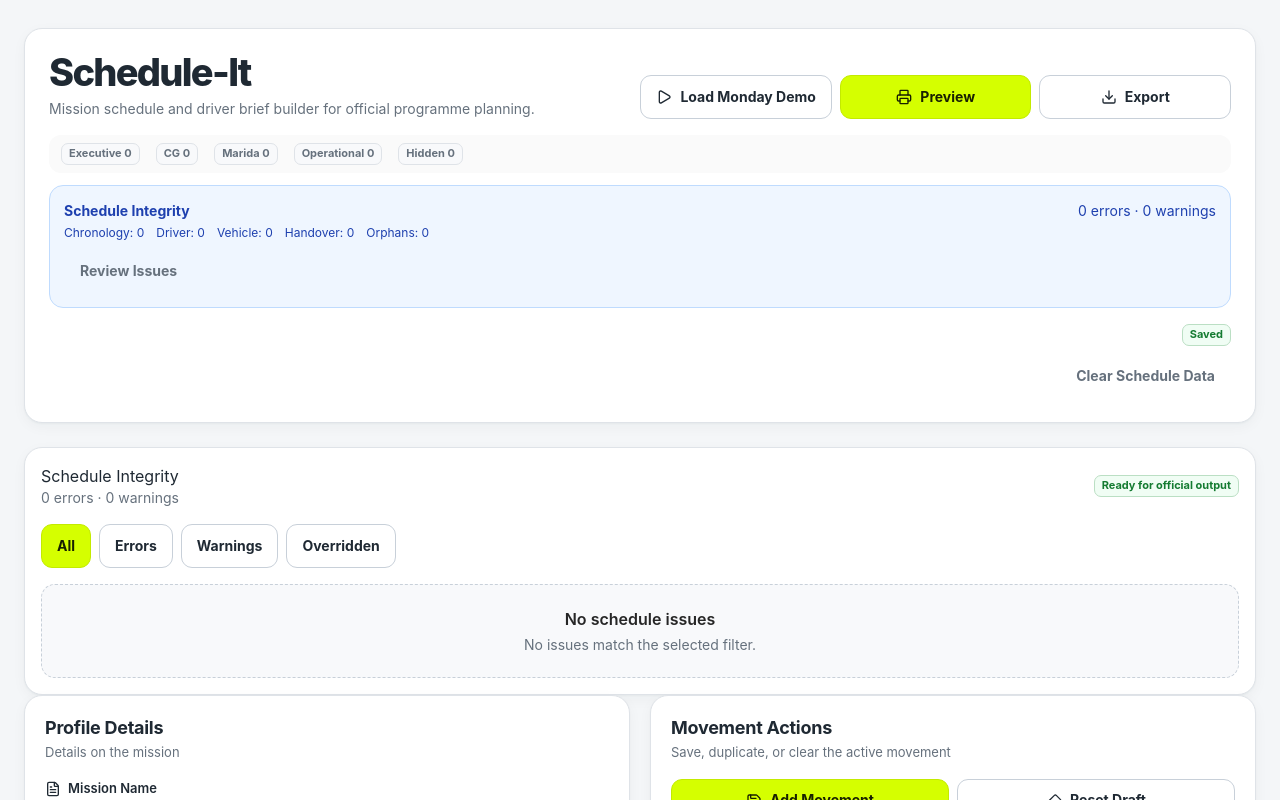
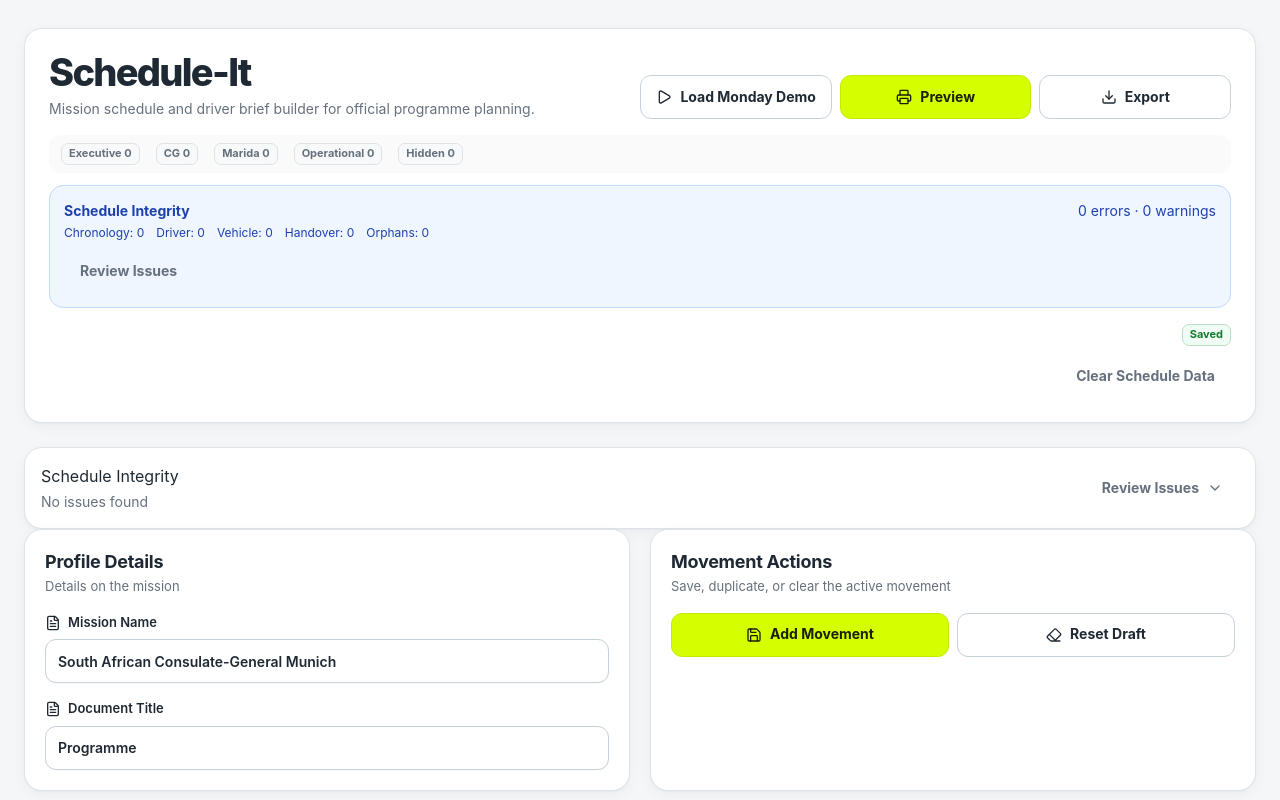
Before and after one commit to retronlinede-design/toolstack-schedule-it, a React (Vite) app: page / in a window 1280 px wide. Shown: the top 800 px of the page. Built offline with nearby package versions, Linux system fonts and the light colour scheme.

Commit message:
Make schedule integrity panel collapsible

```diff
--- a/src/components/integrity/IntegrityPanel.jsx
+++ b/src/components/integrity/IntegrityPanel.jsx
@@ -1,7 +1,9 @@
-import { useMemo, useState } from "react";
+import { ChevronDown } from "lucide-react";
+import { useEffect, useMemo, useReducer, useRef, useState } from "react";
 import Badge from "../ui/Badge";
 import { Button } from "../ui/Button";
 import EmptyState from "../ui/EmptyState";
+import { createIntegrityDisclosureState, integrityDisclosureReducer } from "./integrityDisclosure";
 
 const FILTERS = ["All", "Errors", "Warnings", "Overridden"];
 const category = (issue) => issue.type?.includes("CHRONOLOGY") || issue.type?.includes("TIME_SEQUENCE") ? "Chronology" : issue.type?.startsWith("DRIVER_") ? "Driver conflicts" : issue.type?.startsWith("VEHICLE_") ? "Vehicle conflicts" : issue.handoverId || issue.type?.includes("HANDOVER") ? "Handovers" : issue.type?.includes("UNKNOWN") || issue.type?.includes("ORPHAN") || issue.type?.includes("DUPLICATE_ID") ? "Orphan references" : "Warnings";
@@ -25,11 +27,32 @@ function groupIntegrityIssues(issues) {
 
 export default function IntegrityPanel({ integrity, onReviewIssue }) {
   const [filter, setFilter] = useState("All");
+  const [disclosure, dispatch] = useReducer(integrityDisclosureReducer, integrity.errors.length > 0, createIntegrityDisclosureState);
+  const contentRef = useRef(null);
+  const focusIssuesRef = useRef(false);
   const issues = useMemo(() => [...integrity.errors, ...integrity.warnings], [integrity]);
   const groups = groupIntegrityIssues(filterIntegrityIssues(issues, filter));
+
+  useEffect(() => { dispatch({ type: "sync", hasBlockingErrors: integrity.errors.length > 0 }); }, [integrity.errors.length]);
+  useEffect(() => {
+    if (!disclosure.expanded || !focusIssuesRef.current) return;
+    focusIssuesRef.current = false;
+    contentRef.current?.querySelector("[data-integrity-issue]")?.focus();
+  }, [disclosure.expanded]);
+
+  function reviewIssues() {
+    focusIssuesRef.current = true;
+    dispatch({ type: "show" });
+  }
+
   return <section id="schedule-integrity" className="ts-card p-4" aria-labelledby="integrity-title">
-    <div className="flex flex-wrap items-center justify-between gap-3"><div><h2 id="integrity-title" className="ts-card-title">Schedule Integrity</h2><p className="text-sm text-[var(--ts-text-muted)]">{integrity.errors.length} errors · {integrity.warnings.length} warnings</p></div><Badge tone={integrity.errors.length ? "danger" : "success"}>{integrity.errors.length ? "Official export blocked" : "Ready for official output"}</Badge></div>
-    <div className="mt-4 flex flex-wrap gap-2" aria-label="Integrity issue filters">{FILTERS.map((item) => <Button key={item} variant={filter === item ? "primary" : "secondary"} className="min-h-10" aria-pressed={filter === item} onClick={() => setFilter(item)}>{item}</Button>)}</div>
-    <div className="mt-4 space-y-4">{groups.length ? groups.map((group) => <section key={group.title}><h3 className="mb-2 text-sm font-semibold">{group.title}</h3><div className="grid gap-2">{group.issues.map((issue, index) => <article key={`${issue.type}-${issue.conflictKey || issue.handoverId || issue.movementIds?.join("-")}-${index}`} className={`ts-alert ${issue.severity === "error" ? "ts-alert--danger" : "ts-alert--warning"}`}><div className="flex flex-wrap items-start justify-between gap-2"><div><Badge tone={issue.severity === "error" ? "danger" : "warning"}>{issue.overridden ? "Overridden" : issue.severity === "error" ? "Error" : "Warning"}</Badge><p className="mt-2 font-semibold">{issue.message}</p><p className="mt-1 text-xs opacity-80">{[issue.type, issue.driverId, issue.vehicleId, issue.dayIds?.join(", ")].filter(Boolean).join(" · ")}</p></div>{issue.movementIds?.[0] && onReviewIssue ? <Button variant="secondary" onClick={() => onReviewIssue(issue)}>Review / edit</Button> : null}</div></article>)}</div></section>) : <EmptyState title="No schedule issues" description="No issues match the selected filter." />}</div>
+    <div className="flex flex-wrap items-center justify-between gap-3">
+      <div className="min-w-0"><h2 id="integrity-title" className="ts-card-title">Schedule Integrity</h2><div className="mt-1 flex flex-wrap items-center gap-2" aria-live="polite">{issues.length ? <><Badge tone={integrity.errors.length ? "danger" : "neutral"}>{integrity.errors.length} errors</Badge><Badge tone={integrity.warnings.length ? "warning" : "neutral"}>{integrity.warnings.length} warnings</Badge></> : <span className="text-sm text-[var(--ts-text-muted)]">No issues found</span>}{integrity.errors.length ? <Badge tone="danger">Official export blocked</Badge> : null}</div></div>
+      <Button variant="ghost" className="min-h-11 shrink-0" aria-expanded={disclosure.expanded} aria-controls="schedule-integrity-content" aria-label={disclosure.expanded ? "Hide schedule issues" : "Show schedule issues"} onClick={disclosure.expanded ? () => dispatch({ type: "toggle" }) : reviewIssues}>{disclosure.expanded ? "Hide Issues" : "Review Issues"}<ChevronDown className={`h-4 w-4 transition-transform ${disclosure.expanded ? "rotate-180" : ""}`} aria-hidden="true" /></Button>
+    </div>
+    {disclosure.expanded ? <div ref={contentRef} id="schedule-integrity-content" role="region" aria-labelledby="integrity-title">
+      <div className="mt-4 flex flex-wrap gap-2" aria-label="Integrity issue filters">{FILTERS.map((item) => <Button key={item} variant={filter === item ? "primary" : "secondary"} className="min-h-10" aria-pressed={filter === item} onClick={() => setFilter(item)}>{item}</Button>)}</div>
+      <div className="mt-4 space-y-4">{groups.length ? groups.map((group) => <section key={group.title}><h3 className="mb-2 text-sm font-semibold">{group.title}</h3><div className="grid gap-2">{group.issues.map((issue, index) => <article key={`${issue.type}-${issue.conflictKey || issue.handoverId || issue.movementIds?.join("-")}-${index}`} data-integrity-issue tabIndex={-1} className={`ts-alert ${issue.severity === "error" ? "ts-alert--danger" : "ts-alert--warning"}`}><div className="flex flex-wrap items-start justify-between gap-2"><div><Badge tone={issue.severity === "error" ? "danger" : "warning"}>{issue.overridden ? "Overridden" : issue.severity === "error" ? "Error" : "Warning"}</Badge><p className="mt-2 font-semibold">{issue.message}</p><p className="mt-1 text-xs opacity-80">{[issue.type, issue.driverId, issue.vehicleId, issue.dayIds?.join(", ")].filter(Boolean).join(" · ")}</p></div>{issue.movementIds?.[0] && onReviewIssue ? <Button variant="secondary" onClick={() => onReviewIssue(issue)}>Review / edit</Button> : null}</div></article>)}</div></section>) : <EmptyState title="No schedule issues" description="No issues match the selected filter." />}</div>
+    </div> : null}
   </section>;
 }
--- /dev/null
+++ b/src/components/integrity/integrityDisclosure.js
@@ -0,0 +1,15 @@
+export function createIntegrityDisclosureState(hasBlockingErrors) {
+  return { expanded: hasBlockingErrors, hadBlockingErrors: hasBlockingErrors, manuallyCollapsed: false };
+}
+
+export function integrityDisclosureReducer(state, action) {
+  if (action.type === "toggle") {
+    const expanded = !state.expanded;
+    return { ...state, expanded, manuallyCollapsed: state.hadBlockingErrors && !expanded };
+  }
+  if (action.type === "show") return { ...state, expanded: true, manuallyCollapsed: false };
+  if (action.type !== "sync") return state;
+  if (!action.hasBlockingErrors) return { ...state, hadBlockingErrors: false, manuallyCollapsed: false };
+  if (!state.hadBlockingErrors) return { ...state, expanded: true, hadBlockingErrors: true, manuallyCollapsed: false };
+  return { ...state, hadBlockingErrors: true };
+}
```
Also changed, not shown: 1 other file (tests, documents, lock files or other folders).
